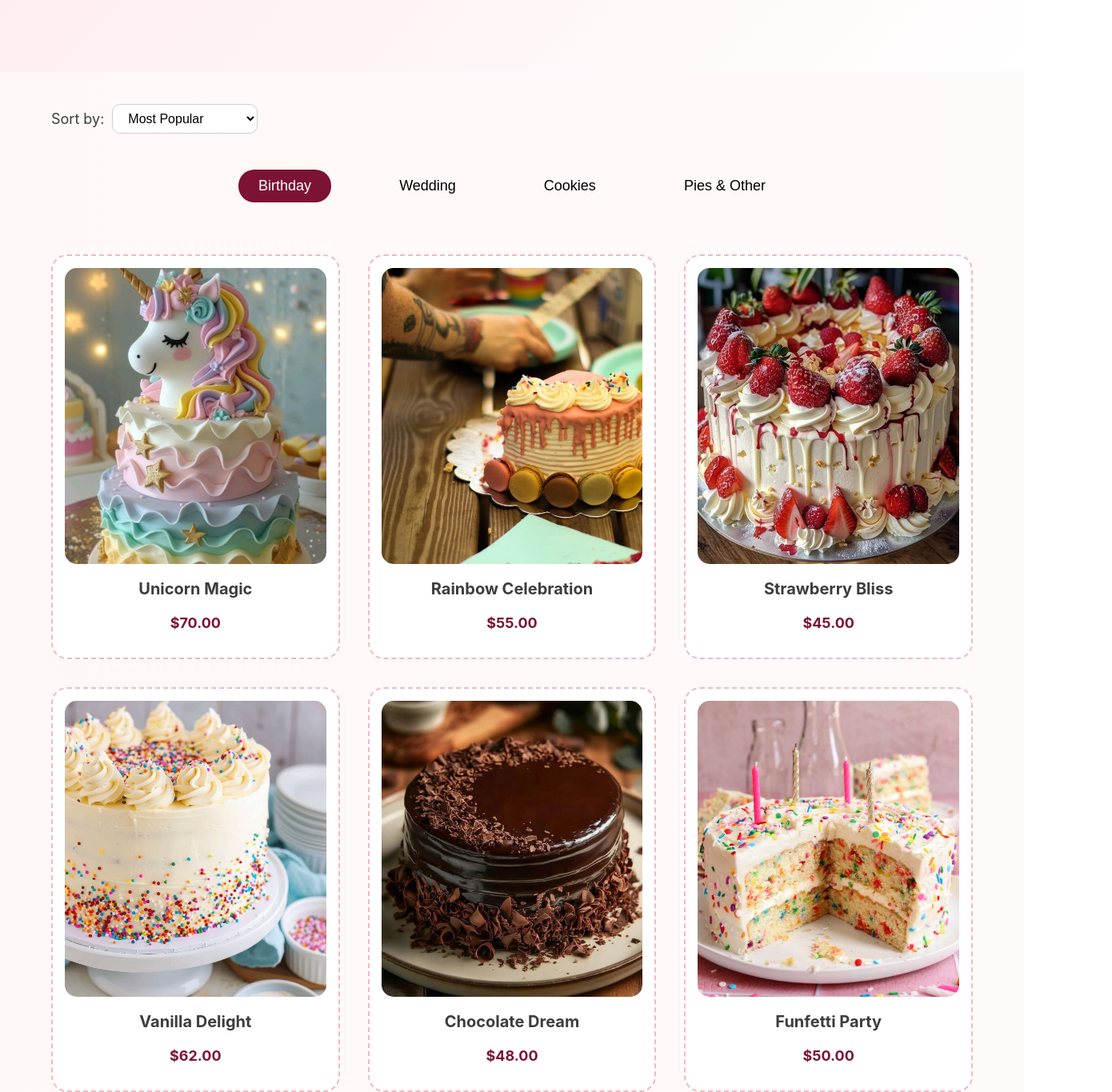
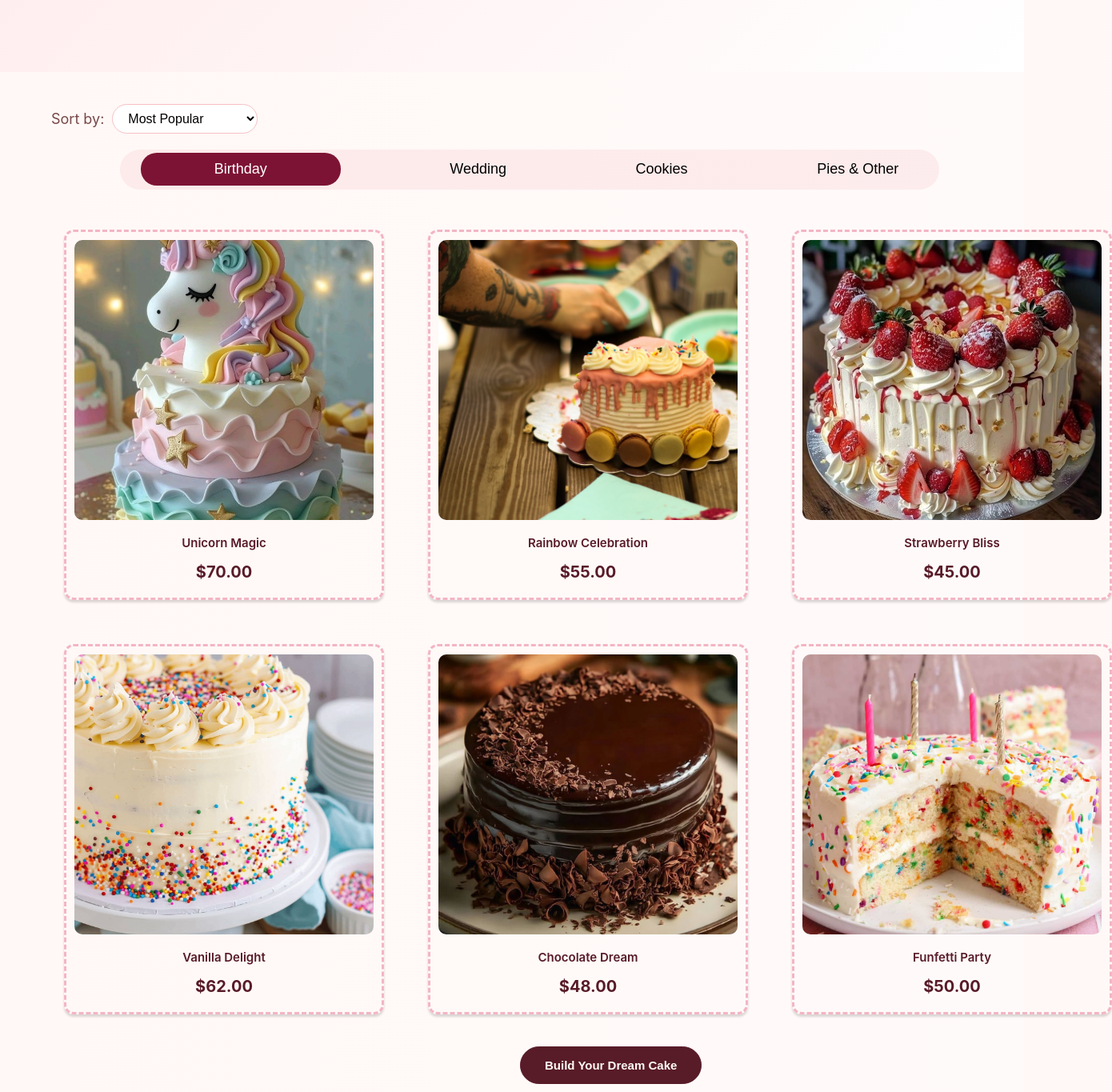
Before and after one commit to UvejsMikullovci/Cake_Web, a React (Create React App) app: page /desserts in a window 1280 px wide. Shown: the part 340-1705 px from the top of the page at 80% size, 1390 px wide, since content can reach past the window. Built offline with nearby package versions, Linux system fonts and the light colour scheme; no server answers.

Commit message:
Finished Dessert Page
Made some changes in Dessert Page

```diff
--- a/src/components/organisms/Navbar.css
+++ b/src/components/organisms/Navbar.css
@@ -36,7 +36,7 @@
 
 
 .nav-icon-button{
-        margin-right:90px;
+          margin-right: 30px;
     display: flex;
     align-items: center;
     gap: 20px;
@@ -50,7 +50,7 @@ gap: 15px;
 }
 
 .icon {
-    font-size: 18px;
+    font-size: 25px;
     cursor: pointer;
     color: #101010;
     padding: 5px;
--- a/src/components/pages/Desserts.css
+++ b/src/components/pages/Desserts.css
@@ -31,7 +31,6 @@
   color: #00211ABF;
 }
 
-/* SORT SECTION */
 .sort-section {
   margin: 40px auto 20px;
   width: 90%;
@@ -42,25 +41,30 @@
 }
 
 .sort-section span {
-  color: #3d3d3d;
+  color: #784848;
 }
 
 .sort-dropdown {
 padding: 8px 15px;
-  border-radius: 10px;
-  border: 1px solid #cfcfcf;
+    border-radius: 20px;
+    border: 1px solid #F7C0C3;
     font-size: 16px;
     outline: none;
     background: white;
     cursor: pointer;
 }
 
-/* FILTER BUTTONS */
 .filter-buttons {
+height: 50px;
+    border-radius: 50px;
+    margin-left: 150px;
+    width: 80%;
+    background-color: #f7c0c342;
     display: flex;
-  justify-content: center;
+    justify-content: space-around;
     gap: 60px;
     padding: 25px 0;
+    align-items: center;
 }
 
 .filter-buttons button {
@@ -75,53 +79,113 @@
 }
 
 .filter-buttons button:hover {
+
   opacity: 0.7;
 }
 
 .filter-buttons .active {
+  width:250px;
   background: #7d1334;
   color: white;
 }
 
-/* GRID */
+/* GRID
 .dessert-grid {
 width: 90%;
     margin: 40px auto 80px;
     display: grid;
     grid-template-columns: repeat(3, 1fr);
-  gap: 35px;
+    gap: 30px;
 }
 
-/* CARD */
 .dessert-card {
-  border: 2px dashed #f3b8c2;
-  padding: 15px;
-  border-radius: 20px;
-  transition: 0.3s ease;
-  text-align: center;
-  background: white;
+  border: 3.5px dashed #f3b5c4;
+  width: 85%;
+  border-radius: 12px;
+  overflow: visible;
+  transition: transform .25s ease;
+  box-shadow: rgba(0, 0, 0, 0.15) 0px 3px 3px 0px;
 }
 
 .dessert-card:hover {
   transform: scale(1.03);
 }
 
-.dessert-img {
-  width: 100%;
-  height: 370px;
-  object-fit: cover;
-  border-radius: 15px;
+
+}
+*/
+.dessert-grid {
+      margin-left: 80px;
+    margin-top: 50px;
+    display: grid;
+    grid-template-columns: repeat(3, 1fr);
+    gap: 55px;
+    width: 88%;
 }
 
+.dessert-card {
+   border: 3.5px dashed #f3b5c4;
+  width: 400px;
+  border-radius: 12px;
+  overflow: visible;
+  transition: transform .25s ease;
+  box-shadow: rgba(0, 0, 0, 0.15) 0px 3px 3px 0px;
+}
+
+.dessert-img {
+    width: 95%;
+    height: 350px;
+    object-fit: cover;
+    border-radius: 10px;
+    margin-top: 10px;
+    margin-left: 10px;
+}
+
+
 .dessert-name {
-  font-size: 20px;
+ color: #581B28;
     margin-top: 15px;
-  color: #3d3d3d;
+    font-size: 15px;
+    font-weight: 600;
+    text-align: center;
 }
 
 .dessert-price {
+  text-align: center;
   margin-top: 5px;
-  font-size: 18px;
-  font-weight: bold;
-  color: #7d1334;
+  font-weight: 700;
+  color: #581B28;
+  font-size:20px;
 }
+
+.build-your-dream-cake-btn{
+  margin-left: 650px;
+  background-color:#581B28 ;
+  margin-top: 40px;
+  color: #FFFCF6;
+  border: none;
+  padding: 14px 30px;
+  border-radius: 30px;
+  border: 0.5px solid #581B28;
+  font-size: 15px;
+  font-weight: 600;
+  cursor: pointer;
+  transition: 0.3s;
+}
+
+.dessert-footer{
+  margin-top:150px;
+}
+
+.dessert-wave img{
+    width:100%;
+}
+
+.dessert-wave {
+    top:-105px;
+    position: absolute;
+  background-size: cover;
+  height: 120px;
+ width:100%;
+  margin-bottom: 30px;
+}
--- a/src/components/pages/Desserts.jsx
+++ b/src/components/pages/Desserts.jsx
@@ -28,7 +28,7 @@ import CherryDelight from '../Photos/Random/CherryDelight.jpg';
 import "./Desserts.css";
 
 const productsData = [
-  // Birthday Cakes
+
   { id: 1, category: "Birthday", name: "Rainbow Celebration", price: 55, img: birthdaycake, date: "2024-11-12", popularity: 98 },
   { id: 2, category: "Birthday", name: "Chocolate Dream", price: 48, img: ChocolateDream, date: "2024-10-02", popularity: 76 },
   { id: 3, category: "Birthday", name: "Vanilla Delight", price: 62, img: VanillaDelight, date: "2024-11-01", popularity: 85 },
@@ -36,7 +36,6 @@ const productsData = [
   { id: 5, category: "Birthday", name: "Strawberry Bliss", price: 45, img: StrawberryBliss, date: "2024-09-01", popularity: 90 },
   { id: 6, category: "Birthday", name: "Unicorn Magic", price: 70, img: UnicornMagic, date: "2024-11-05", popularity: 100 },
 
-  // Wedding Cakes
   { id: 7, category: "Wedding", name: "Classic Elegance", price: 120, img: ClassicElegance, date: "2024-10-11", popularity: 96 },
   { id: 8, category: "Wedding", name: "Romantic Rose", price: 150, img: RomanticRose, date: "2024-11-03", popularity: 88 },
   { id: 9, category: "Wedding", name: "Modern Minimalist", price: 180, img: ModernMinimalist, date: "2024-09-15", popularity: 100 },
@@ -44,7 +43,6 @@ const productsData = [
   { id: 11, category: "Wedding", name: "Ivory Classic Cake", price: 160, img: IvoryClassic, date: "2024-10-01", popularity: 81 },
   { id: 12, category: "Wedding", name: "Pink Luxury Cake", price: 145, img: PinkLuxury, date: "2024-11-07", popularity: 92 },
 
-  // Cookies
   { id: 13, category: "Cookies", name: "Chocolate Chip", price: 10, img: ChocolateChip, date: "2024-11-10", popularity: 93 },
   { id: 14, category: "Cookies", name: "Sugar Cookie", price: 8, img: SugarCookies, date: "2024-09-13", popularity: 70 },
   { id: 15, category: "Cookies", name: "Macaron Mix", price: 12, img: MacaronMix, date: "2024-11-03", popularity: 89 },
@@ -52,7 +50,6 @@ const productsData = [
   { id: 17, category: "Cookies", name: "Assorted Cookie Box", price: 9, img: AssortedCookie, date: "2024-11-09", popularity: 86 },
   { id: 18, category: "Cookies", name: "Caramel Cookie", price: 11, img: CaramelCookie, date: "2024-10-17", popularity: 82 },
 
-  // Pies
   { id: 19, category: "Pies", name: "Classic Apple Pie", price: 45, img: ClassicApplePie, date: "2024-11-04", popularity: 98 },
   { id: 20, category: "Pies", name: "Tiramisu", price: 42, img: Tiramisu, date: "2024-09-26", popularity: 80 },
   { id: 21, category: "Pies", name: "Pastry Assortment", price: 40, img: PastryAssortment, date: "2024-10-15", popularity: 72 },
@@ -65,10 +62,10 @@ function Desserts() {
   const [category, setCategory] = useState("Birthday");
   const [sortBy, setSortBy] = useState("popular");
 
-  // Filter by category
+
   const filteredProducts = productsData.filter((p) => p.category === category);
 
-  // Sort products
+
   const sortedProducts = [...filteredProducts].sort((a, b) => {
     switch (sortBy) {
       case "newest":
@@ -88,7 +85,6 @@ function Desserts() {
     <div className="dessert-wrapper">
       <Navbar />
 
-      {/* Banner */}
       <section className="banner-collection">
         <div className="collection-text">
           <h1 className="collection-title">Our Dessert Collection</h1>
@@ -97,9 +93,9 @@ function Desserts() {
             full <br /> range of handcrafted delights
           </p>
         </div>
+
       </section>
 
-      {/* SORT */}
       <div className="sort-section">
         <span>Sort by:</span>
         <select className="sort-dropdown" onChange={(e) => setSortBy(e.target.value)}>
@@ -110,7 +106,6 @@ function Desserts() {
         </select>
       </div>
 
-      {/* CATEGORY FILTER BUTTONS */}
       <div className="filter-buttons">
         {["Birthday", "Wedding", "Cookies", "Pies"].map((cat) => (
           <button
@@ -123,18 +118,20 @@ function Desserts() {
         ))}
       </div>
 
-      {/* GRID */}
       <div className="dessert-grid">
         {sortedProducts.map((item) => (
           <div className="dessert-card" key={item.id}>
             <img src={item.img} className="dessert-img" alt={item.name} />
+
             <h3 className="dessert-name">{item.name}</h3>
             <p className="dessert-price">${item.price}.00</p>
           </div>
         ))}
       </div>
-
+           <button className="build-your-dream-cake-btn">Build Your Dream Cake</button>
+           <section className="dessert-footer">
       <Footer />
+      </section>
     </div>
   );
 }
--- a/src/components/pages/Home.css
+++ b/src/components/pages/Home.css
@@ -282,7 +282,7 @@ ease;
 }
 
 .card-price {
-  margin-top: 5px;
+   margin-top: 5px;
   font-weight: 700;
   color: #581B28;
   font-size:20px;
```
Lines whose indentation alone changed are shown as unchanged.
